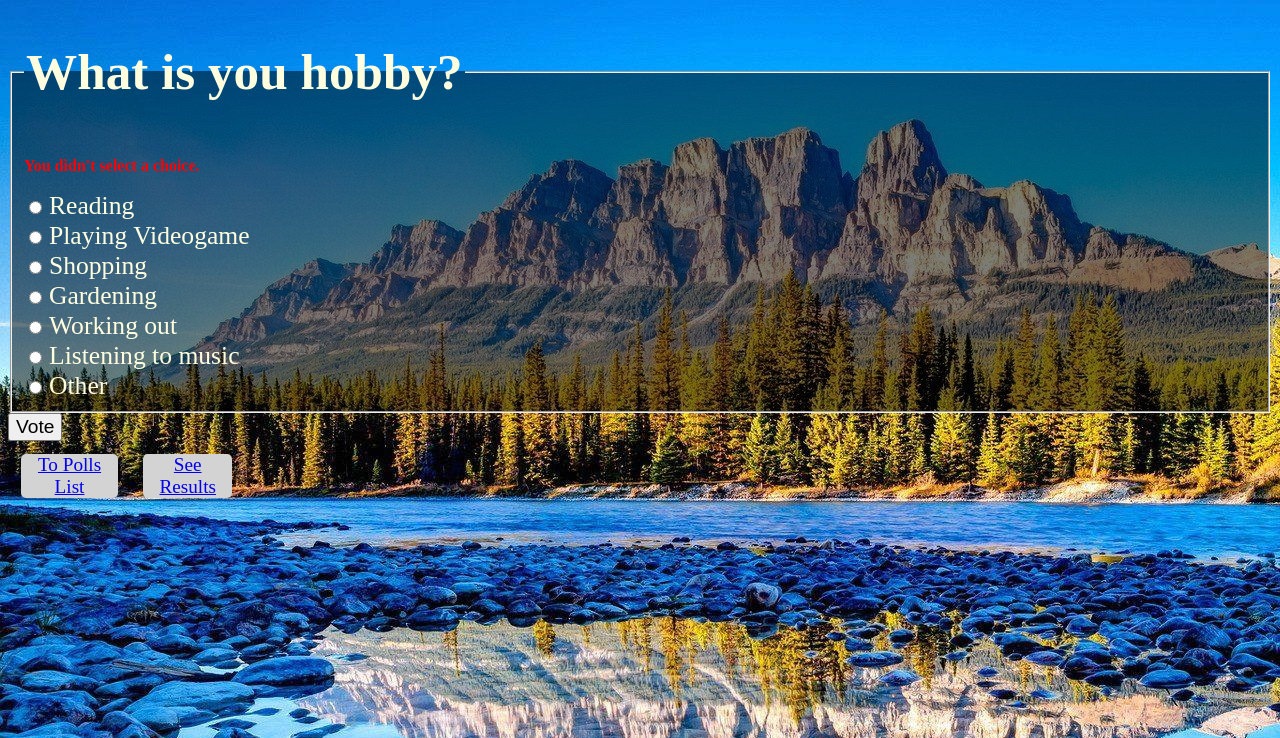
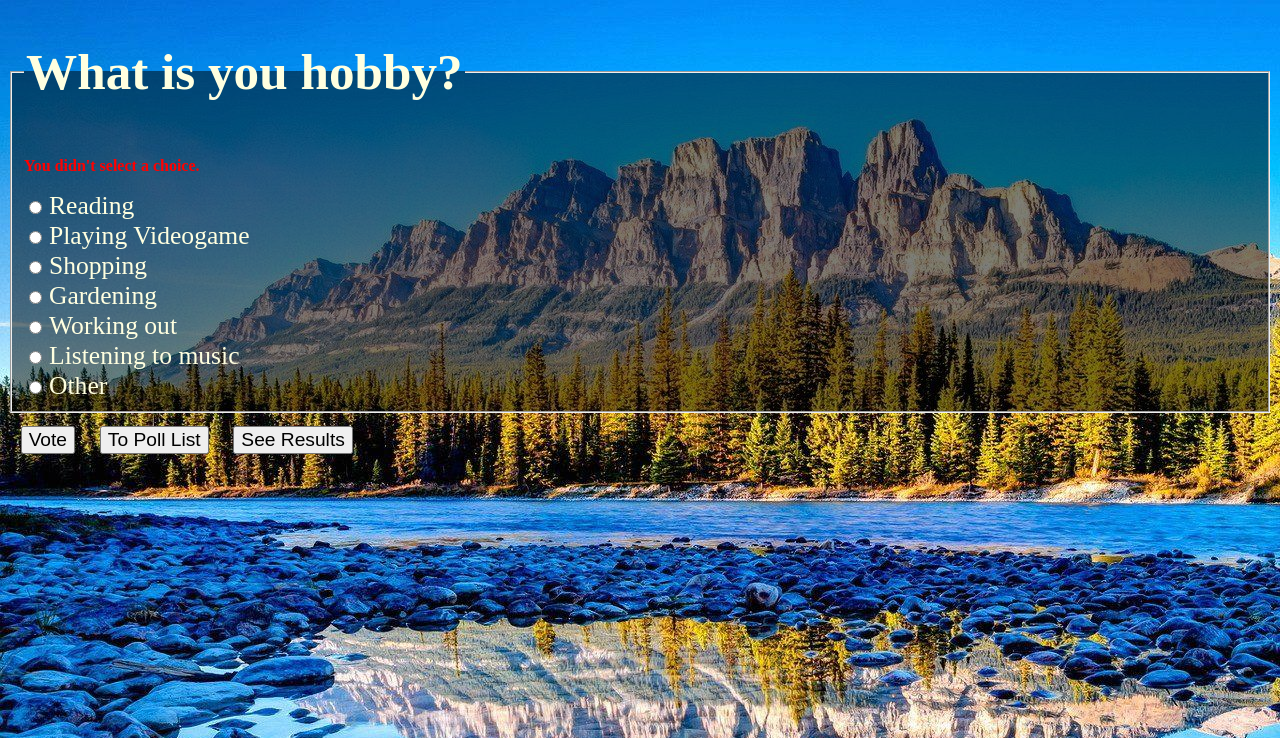
Before and after one commit to OmegaOoh/ku-polls, a Django app: page /polls/1/vote/ in a window 1280 px wide. Shown: the top 738 px of the page. Run offline with Django 5.2, Linux system fonts and the light colour scheme; a user stored in the database is signed in; data comes from the database, SQL or seed files in the repository.

Commit message:
change button from div to form button and adds result and vote button to question in index page

```diff
--- a/polls/static/polls/style.css
+++ b/polls/static/polls/style.css
@@ -52,7 +52,7 @@ td
     padding: 5%;
 }
 
-.vote
+.small_button
 {
     text-align: center;
     font-size: 1.5vw;
@@ -66,13 +66,17 @@ td
     grid-template-columns: auto auto auto;
 
 }
+.question_box .link
+{
+    text-decoration: none;
+}
 
 .question_box .box
 {
     width: 30vw;
-    height: 3.5vw;
-    background-color: dimgray;
-    border: 2px dimgray;
+    height: 4.5vw;
+    background-color: rgba(100,100,100,0.8);
+    border: 50%;
     border-radius: 5px;
     padding: 3%;
     padding-top: 6%;
@@ -83,6 +87,15 @@ td
     overflow: hidden;
     font-size: 1.75vw;
     text-align: left;
+
+}
+
+.question_box .box .buttons
+{
+    display:grid;
+    justify-content: right;
+    gap:1vw;
+    grid-template-columns: auto auto auto;
 }
 
 .header
--- a/polls/templates/polls/detail.html
+++ b/polls/templates/polls/detail.html
@@ -2,7 +2,7 @@
 <html lang="en">
 
 {%load static%}
-
+<title> KU Polls: {{question.question_text}} </title>
 <link rel="stylesheet" href="{% static 'polls/style.css' %}">
 <form action="{% url 'polls:vote' question.id %}" method="post">
     {%csrf_token %}
@@ -18,19 +18,15 @@
             </label><br>
         {%endfor %}
     </fieldset>
-    <input class='vote' type="submit" value="Vote">
-</form>
-<div class='left_container'>
-    <a href="{% url 'polls:index' %}">
-        <div class='redirect_button'>
-            To Polls List
-        </div>
-    </a>
-    <a href="{%url "polls:results" question.id%}">
-        <div class='redirect_button'>
-            See Results
-        </div>
-    </a>
-</div>
+    <div class='left_container'>
+        <input class='small_button' type="submit" value="Vote">
+    </form>
+        <form action="{% url 'polls:index' %}" method='get'>
+            <button class='small_button' type='submit'> To Poll List </button>
+        </form>
+        <form action="{% url 'polls:results' question.id%}" method='get'>
+            <button class='small_button' type='submit'> See Results </button>
+        </form>
+    </div>
 
 </html>
```
Also changed, not shown: polls/templates/polls/index.html (+9 -1 lines), polls/templates/polls/results.html (+5 -5 lines).
